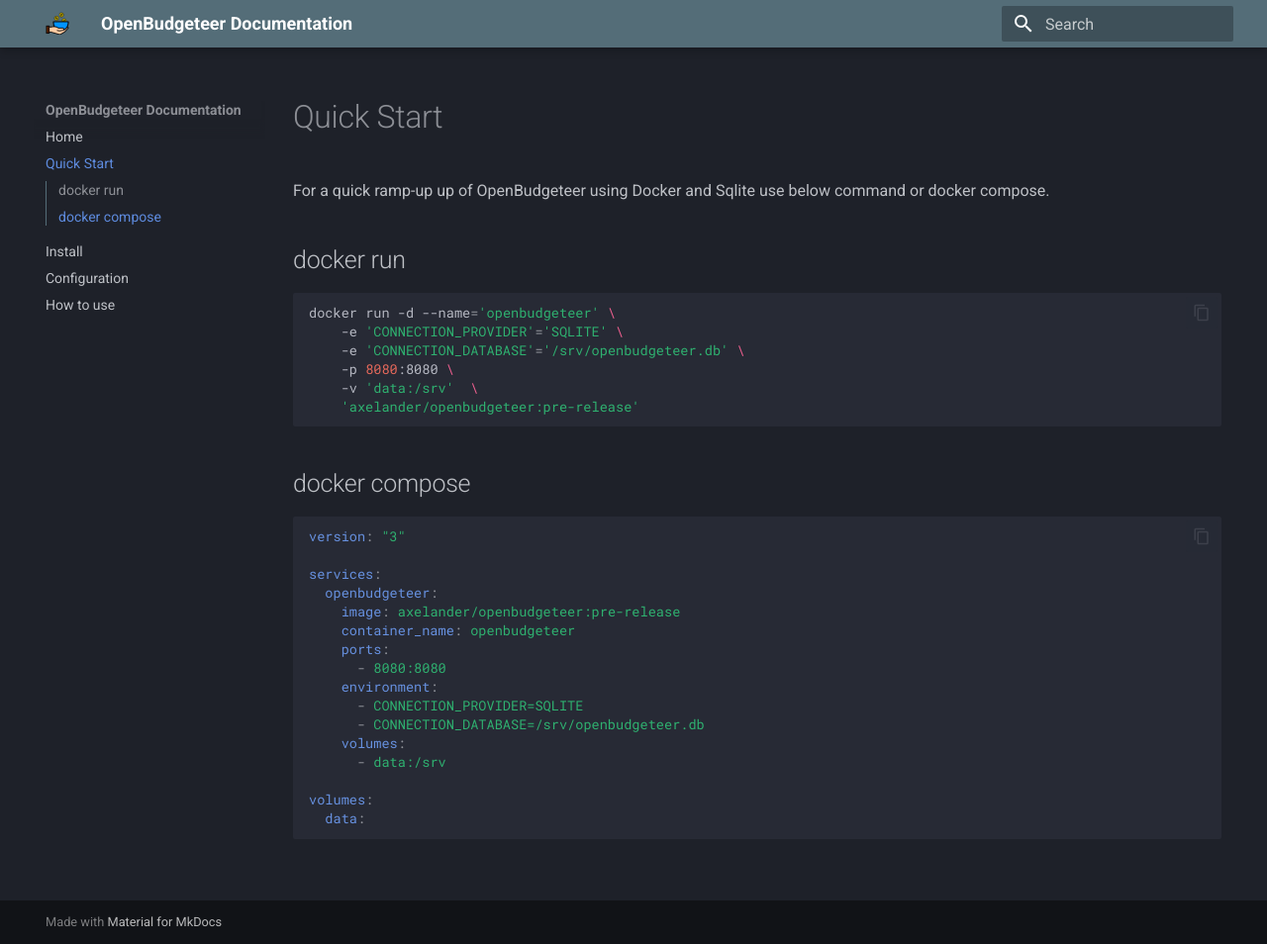
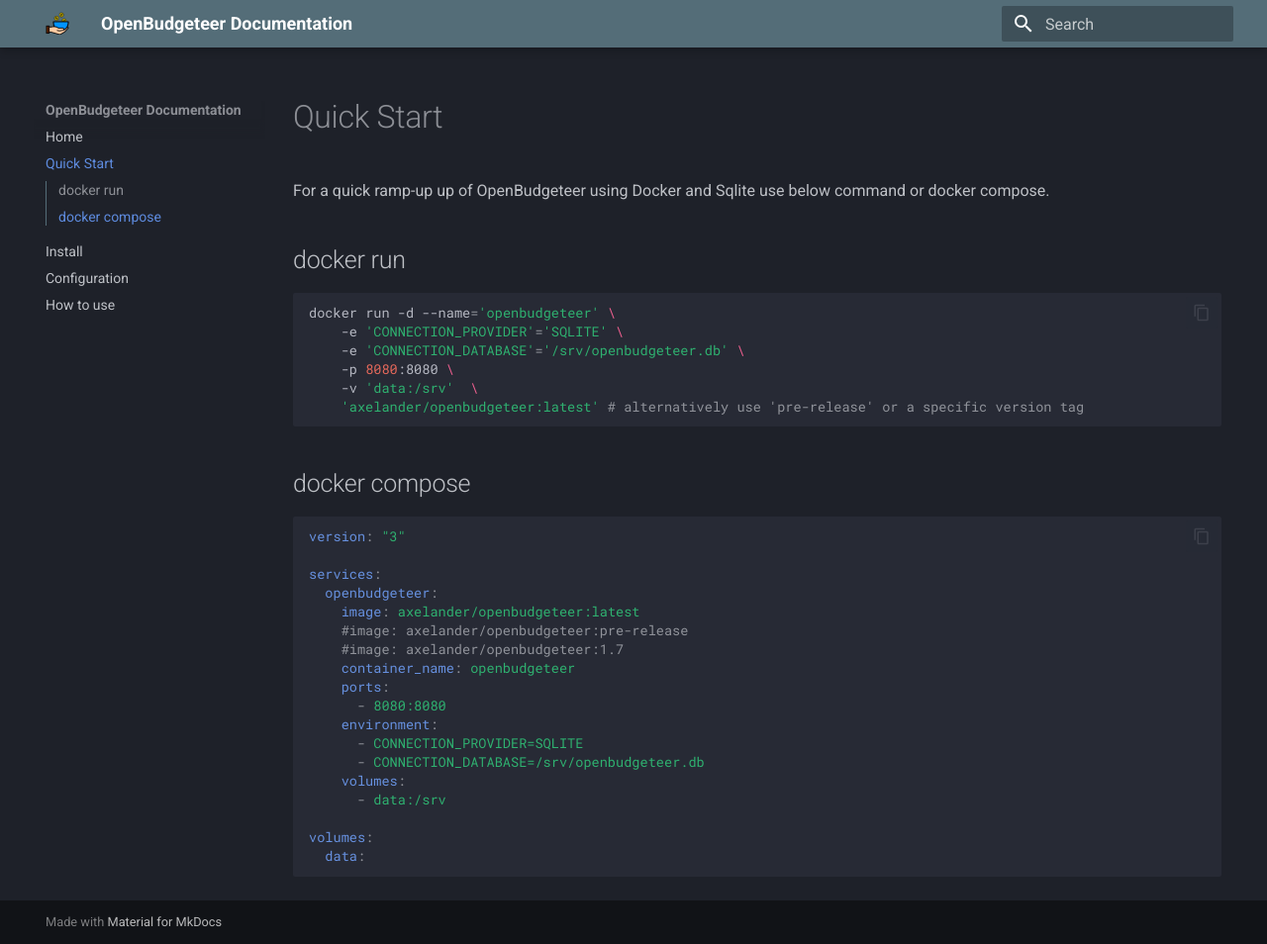
Before and after one commit to TheAxelander/theaxelander.github.io, an MkDocs documentation site: the page built from docs/quick-start.md, in a window 1280 px wide and 954 px high. Shown: the whole window at 99% size. Built offline with MkDocs 1.6.1 and Material for MkDocs 9.7.7, drawn with Linux system fonts in a browser that asks for light colours; the version menu is left out.

Commit message:
Update Quick Start

````diff
--- a/docs/quick-start.md
+++ b/docs/quick-start.md
@@ -10,7 +10,7 @@
     -e 'CONNECTION_DATABASE'='/srv/openbudgeteer.db' \
     -p 8080:8080 \
     -v 'data:/srv'  \
-    'axelander/openbudgeteer:pre-release'
+    'axelander/openbudgeteer:latest' # alternatively use 'pre-release' or a specific version tag
 ```
 
 ## docker compose
@@ -20,7 +20,9 @@
 
 services:
   openbudgeteer:
-    image: axelander/openbudgeteer:pre-release
+    image: axelander/openbudgeteer:latest
+    #image: axelander/openbudgeteer:pre-release
+    #image: axelander/openbudgeteer:1.7
     container_name: openbudgeteer
     ports:
       - 8080:8080
````
